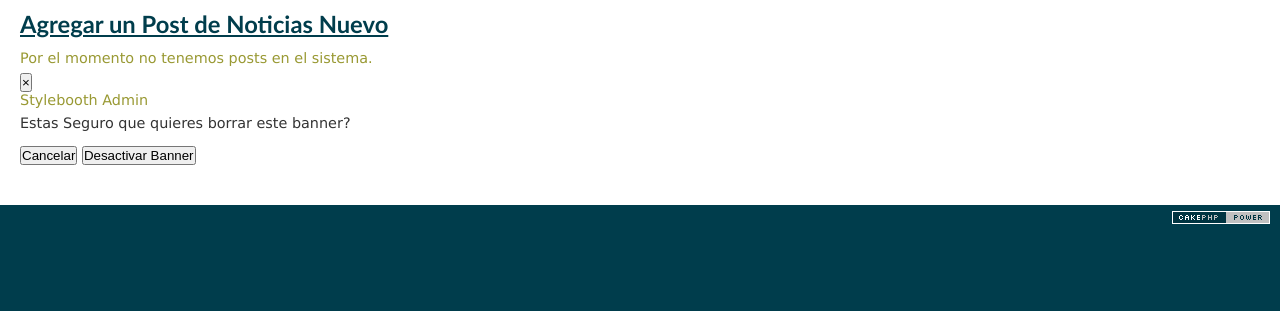
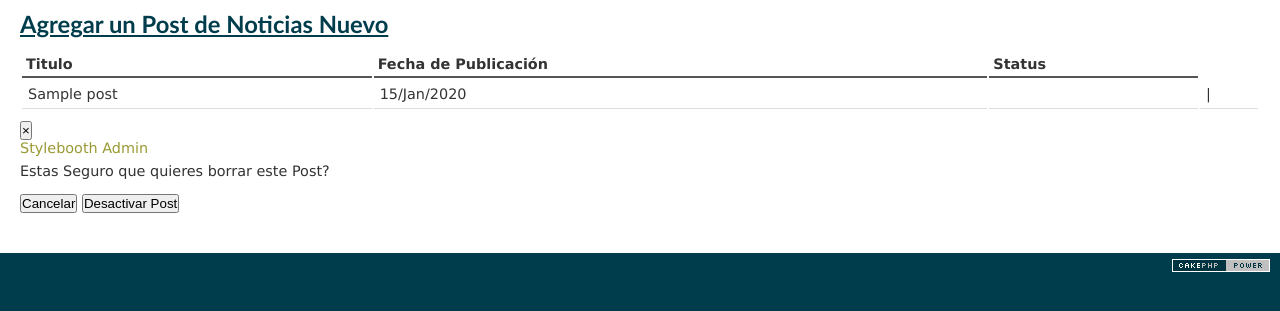
Before and after one commit to ismaelgonzalez/stylebooth, a CakePHP app: the page made by app/View/Posts/index.ctp in a window 1280 px wide. Shown: the part 47-358 px from the top of the page. Run offline with PHP 8.4 and a stand-in for CakePHP, Linux system fonts and the light colour scheme; the template is opened without the code that fills it: most values are stand-ins (such as "Sample title", 1, 10 or a date in 2020); data that the repository does not hold is empty; some libraries are stand-ins or nearby versions.

Commit message:
posts index

```diff
--- a/app/Controller/PostsController.php
+++ b/app/Controller/PostsController.php
@@ -35,6 +35,9 @@ class PostsController extends AppController
 
 		$this->set('posts', $posts);
 		$this->set('type', $type);
+	}
+
+	public function add(){
 
 	}
 }
--- a/app/View/Posts/index.ctp
+++ b/app/View/Posts/index.ctp
@@ -9,25 +9,20 @@ if (sizeof($posts) < 1) {
 	<table class="table table-striped table-hover">
 		<thead>
 		<tr>
-			<th>Posicion</th>
-			<th>Imagen</th>
-			<th>Link</th>
-			<th>Fecha de Banner</th>
+			<th>Titulo</th>
+			<th>Fecha de Publicación</th>
 			<th>Status</th>
-			<th>&nbsp;</th>
 		</tr>
 		</thead>
 		<tbody>
-			<? foreach($banners as $b) { ?>
+			<? foreach($posts as $p) { ?>
 		<tr>
-			<td><?php echo $this->Status->getPosition($b['Banner']['type']); ?></td>
-			<td><?php echo $b['Banner']['image']; ?></td>
-			<td><?php echo $b['Banner']['link']; ?></td>
-			<td><?php echo date('d/M/Y', strtotime($b['Banner']['banner_date'])); ?></td>
-			<td><?php echo $this->Status->getStatus($b['Banner']['status']); ?></td>
+			<td><?php echo $p['Post']['title']; ?></td>
+			<td><?php echo date('d/M/Y', strtotime($p['Post']['post_date'])); ?></td>
+			<td><?php echo $this->Status->getStatus($p['Post']['status']); ?></td>
 			<td>
-				<a href="/banners/edit/<?php echo $b['Banner']['id']; ?>"><i class="icon-edit" data-toggle="tooltip" title="Editar Banner"></i></a> |
-				<i class="icon-remove-sign delete" onclick="borrar(<?php echo $b['Banner']['id']; ?>)" data-toggle="tooltip" title="Desactivar Banner"></i>
+				<a href="/posts/edit/<?php echo $p['Post']['id']; ?>"><i class="icon-edit" data-toggle="tooltip" title="Editar Post"></i></a> |
+				<i class="icon-remove-sign delete" onclick="borrar(<?php echo $p['Post']['id']; ?>)" data-toggle="tooltip" title="Desactivar Post"></i>
 			</td>
 		</tr>
 			<?php } ?>
@@ -35,7 +30,7 @@ if (sizeof($posts) < 1) {
 	</table>
 </div>
 <?php } ?>
-<div id="deleteBanner" class="modal fade">
+<div id="deletePost" class="modal fade">
 	<div class="modal-dialog">
 		<div class="modal-content">
 			<div class="modal-header">
@@ -43,12 +38,12 @@ if (sizeof($posts) < 1) {
 				<h4 class="modal-title">Stylebooth Admin</h4>
 			</div>
 			<div class="modal-body">
-				<p>Estas Seguro que quieres borrar este banner?</p>
+				<p>Estas Seguro que quieres borrar este Post?</p>
 				<input id="deleteID" value="" type="hidden">
 			</div>
 			<div class="modal-footer">
 				<button type="button" class="btn btn-default" data-dismiss="modal">Cancelar</button>
-				<button id="confirmDelete" type="button" class="btn btn-danger">Desactivar Banner</button>
+				<button id="confirmDelete" type="button" class="btn btn-danger">Desactivar Post</button>
 			</div>
 		</div><!-- /.modal-content -->
 	</div><!-- /.modal-dialog -->
@@ -59,13 +54,13 @@ if (sizeof($posts) < 1) {
 
 		$("#confirmDelete").click(function() {
 			var id = $("#deleteID").val();
-			$("#deleteBanner").modal('hide');
-			window.open('/banners/delete/'+id, '_parent');
+			$("#deletePost").modal('hide');
+			window.open('/posts/delete/'+id, '_parent');
 		});
 	});
 
-	function borrar(album_id) {
-		$("#deleteID").val(album_id);
-		$("#deleteBanner").modal('show');
+	function borrar(post_id) {
+		$("#deleteID").val(post_id);
+		$("#deletePost").modal('show');
 	}
 </script>
```
